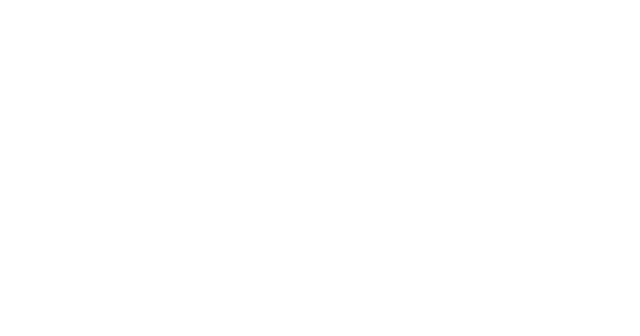
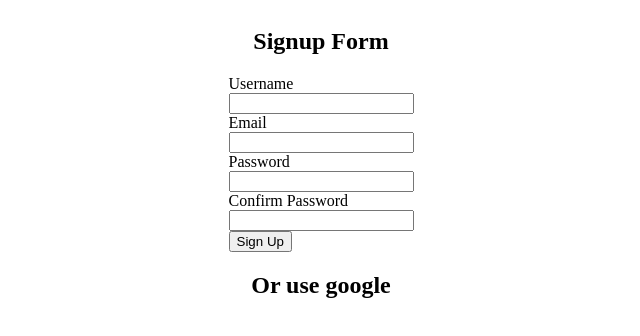
Before and after one commit to SammyAlbataineh/Messaging-Website, a React (Vite) app: page /signup in a window 1280 px wide. Before the commit this address had no page. Shown: the top 336 px of the page, without its empty margins (319-959 px from the left). Built offline with nearby package versions, Linux system fonts and the light colour scheme.

Commit message:
Connected project to a postgreSQL database for users, and created the frontend for the signup page

```diff
--- a/package.json
+++ b/package.json
@@ -11,7 +11,9 @@
   },
   "dependencies": {
     "@react-oauth/google": "^0.12.2",
+    "dotenv": "^17.2.3",
     "jwt-decode": "^4.0.0",
+    "pg": "^8.16.3",
     "react": "^19.2.0",
     "react-dom": "^19.2.0",
     "react-router-dom": "^7.9.6"
@@ -19,8 +21,8 @@
   "devDependencies": {
     "@eslint/js": "^9.39.1",
     "@types/node": "^24.10.0",
-    "@types/react": "^19.2.2",
-    "@types/react-dom": "^19.2.2",
+    "@types/react": "^19.2.6",
+    "@types/react-dom": "^19.2.3",
     "@vitejs/plugin-react": "^5.1.0",
     "eslint": "^9.39.1",
     "eslint-plugin-react-hooks": "^7.0.1",
--- a/src/App.tsx
+++ b/src/App.tsx
@@ -3,30 +3,15 @@ import React from "react";
 import { Routes, Route, useNavigate } from "react-router-dom";
 import { GoogleLogin } from "@react-oauth/google";
 import Home from "./home"
+import SignUpPage from "./signUp";
 import { jwtDecode } from "jwt-decode";
 import "./App.css";
 function App() {
   const navigate = useNavigate();
-
   return (
     <Routes>
-      <Route
-        path="/"
-        id="login"
-        element={
-          <GoogleLogin
-            onSuccess={(credentialResponse) => {
-              if (credentialResponse.credential) {
-                const decoded: any = jwtDecode(credentialResponse.credential);
-                localStorage.setItem("userName",decoded.name);
-              }
-              navigate("/home");
-            }}
-            onError={() => console.log("Login failed")}
-          />
-        }
-      />
-      <Route path="/home" element={<Home/>}/>
+      <Route path="/" element={<Home/>}/>
+      <Route path="/signup" element={<SignUpPage/>}/>
     </Routes>
   );
 }
--- a/src/home.tsx
+++ b/src/home.tsx
@@ -1,7 +1,15 @@
-export default function Home() {
+import { useNavigate } from "react-router-dom";
+
+function Home() {
+    const navigate = useNavigate();
+    const goToSignup = () => {
+        navigate("/signup");
+    }
     return (
-        <>
-            <h1> Hello {localStorage.getItem("userName")} </h1>
-        </>
+        <div>
+            <h1> Messaging </h1>
+            <button onClick={goToSignup}> Sign Up </button>
+        </div>
     )
 }
+export default Home;
--- a/src/index.css
+++ b/src/index.css
@@ -0,0 +1,7 @@
+#wrapper {
+    display: flex;
+    flex-direction: column;
+    justify-content: center;
+    align-items: center;
+
+}
--- /dev/null
+++ b/src/signUp.tsx
@@ -0,0 +1,22 @@
+import "./App.css";
+function SignUpPage() {
+    return (
+        <div id="wrapper">
+            <h2> Signup Form </h2>
+            <form id="signup">
+                <label htmlFor="username"> Username </label> <br/>
+                <input type="text" id="username" name="username"/> <br/>
+                <label htmlFor="email"> Email </label> <br/>
+                <input type="email" id="email" name="email"/> <br/>
+                <label htmlFor="password"> Password </label> <br/>
+                <input type="password" id="password" name="password"/> <br/>
+                <label htmlFor="confirmPassowrd"> Confirm Password </label> <br/>
+                <input type="password" id="confirmPassword" name="confirmPassword"/> <br/>
+                <input type="submit" value="Sign Up"/> <br/>
+            </form>
+            <h2> Or use google </h2>
+        </div>
+    )
+}
+
+export default SignUpPage;
```
Also changed, not shown: src/server.js (added, +11 -0 lines), 2 other files (tests, documents, lock files or other folders).
